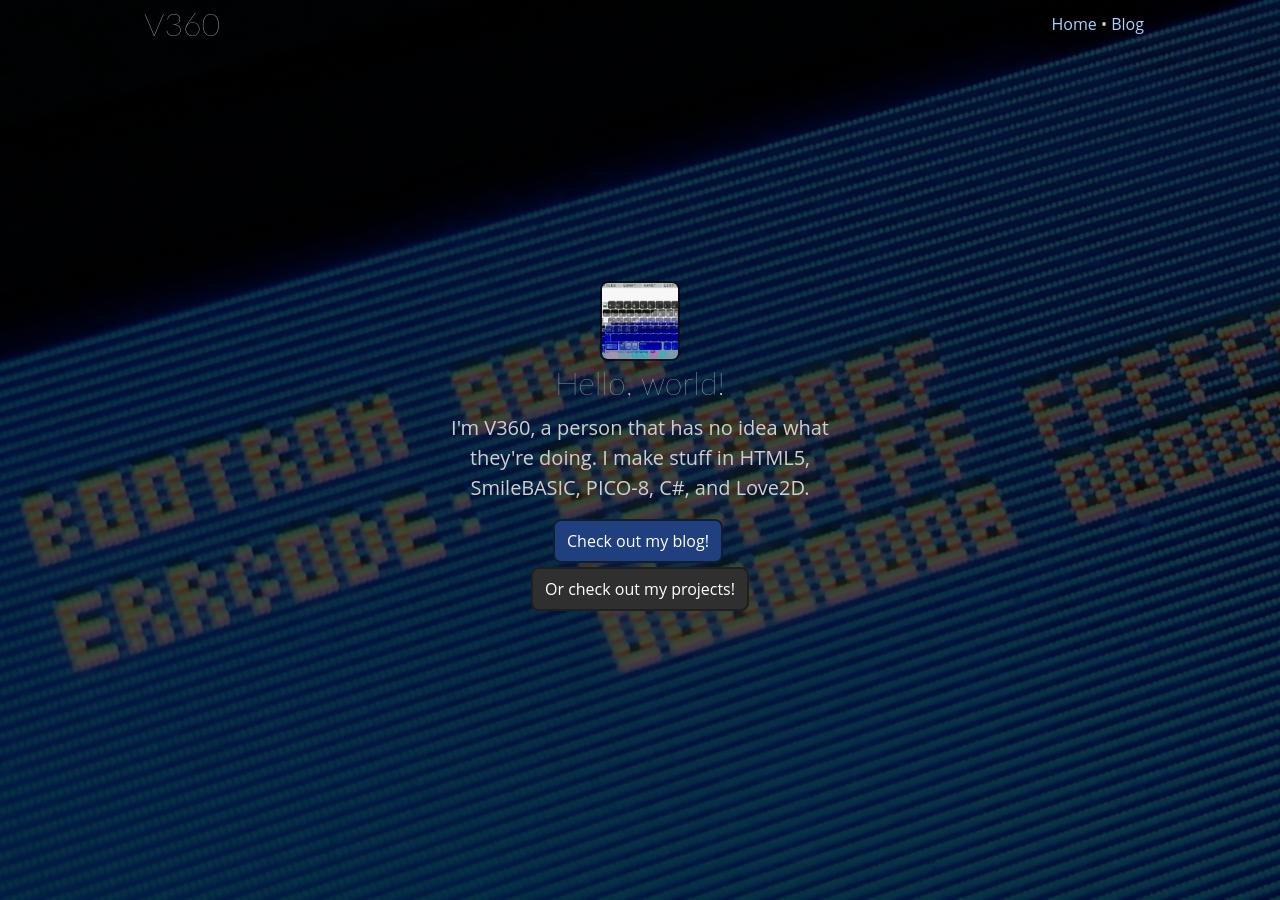
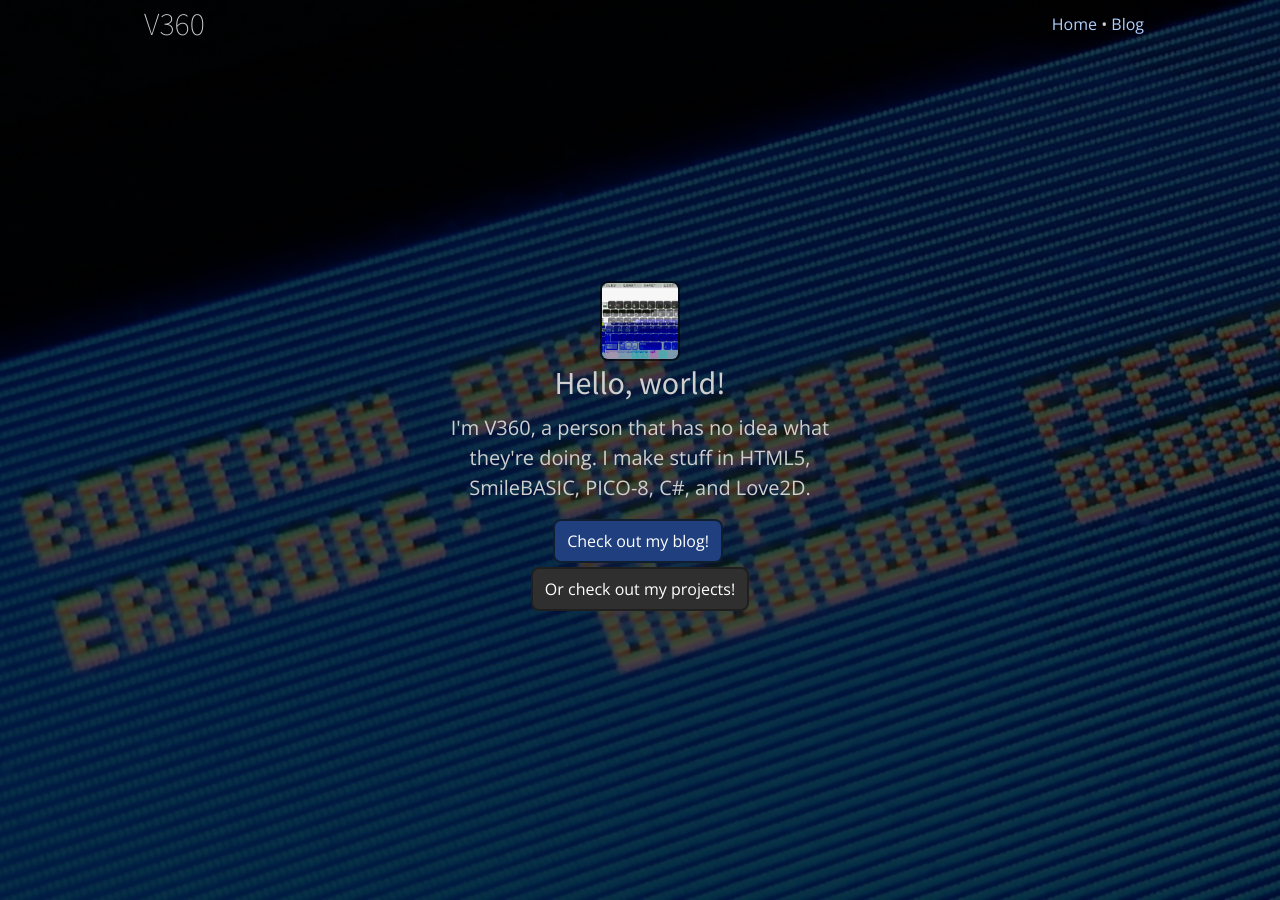
Before and after one commit to TheV360/thev360.github.io, a Jekyll site: the page built from index.html, in a window 1280 px wide and 900 px high. Built offline with Jekyll 4.4.1, drawn with Linux system fonts in a browser that asks for light colours.

Commit message:
new typography, a

```diff
--- a/_includes/headTags.html
+++ b/_includes/headTags.html
@@ -3,6 +3,7 @@
 		<meta name="viewport" content="width=device-width" />
 
 		<!-- Resources -->
+		<link rel="stylesheet" href="https://fonts.googleapis.com/css?family=Open+Sans|Source+Sans+Pro:200,400" />
         <link rel="stylesheet" href="/css/styles.css" />
 		<script src="/js/script.js"></script>
 
--- a/css/styles.scss
+++ b/css/styles.scss
@@ -235,18 +235,17 @@ img {
 }
 
 h1, h2, h3, h4, h6 {
-	font-family: "SF Display", "Lato", "Roboto", sans-serif;
-	font-weight: 300;
-	font-weight: 100;
+	font-family: "Source Sans Pro", "Roboto", sans-serif;
+	font-weight: 400;
 	font-size: 2rem;
 
-	line-height: 1.4em;
+	line-height: 1.4;
 }
 
-h1 { font-size: 2rem; font-weight: 300; font-weight: 200; }
-h2 { font-size: 1.75rem; font-weight: 300; }
-h3 { font-size: 1.25rem; font-weight: 500; }
-h6 { font-size: 2rem; font-weight: 300; font-weight: 100; }
+h1 { font-size:    2rem; font-weight: 400; }
+h2 { font-size: 1.75rem; font-weight: 400; }
+h3 { font-size: 1.25rem; font-weight: 400; }
+h6 { font-size:    2rem; font-weight: 200; }
 
 hr {
 	margin: .5rem 0;
```
